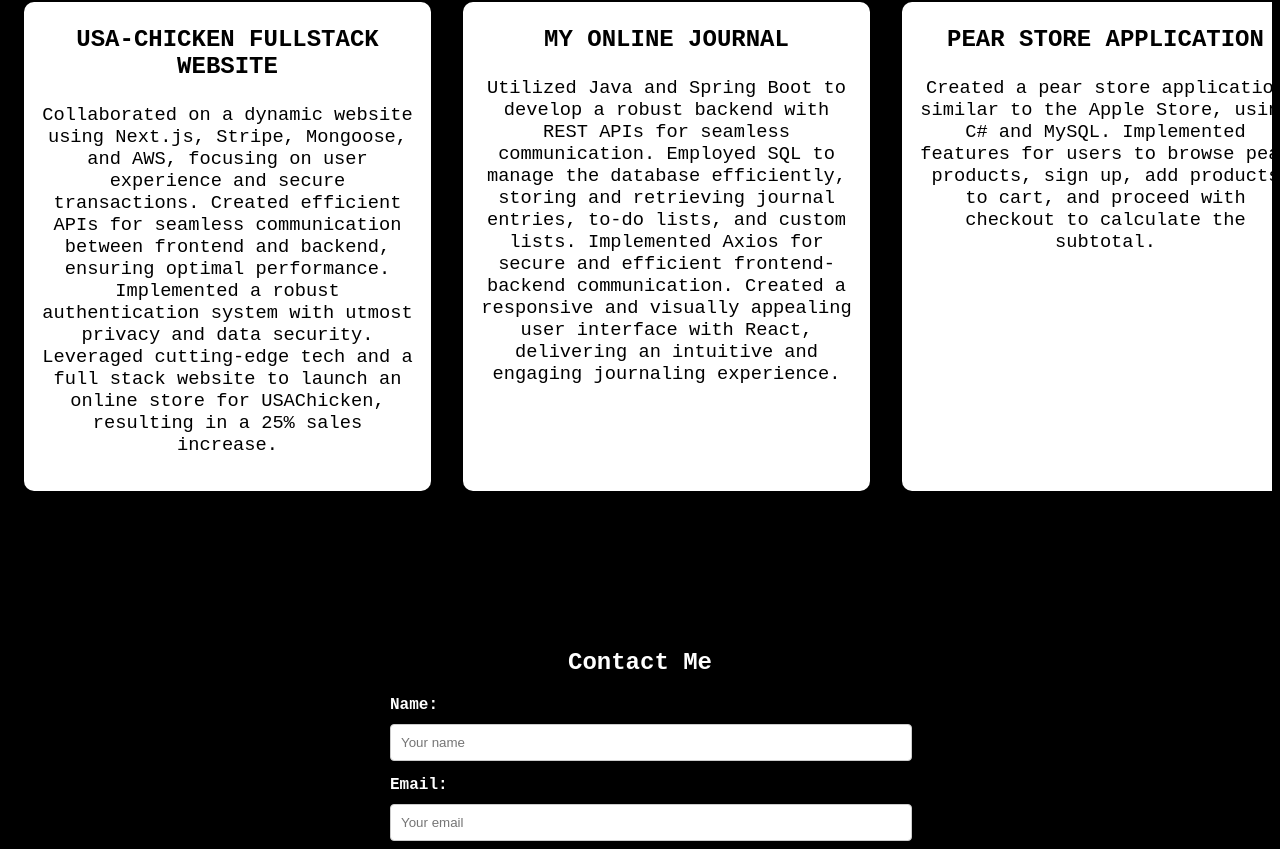
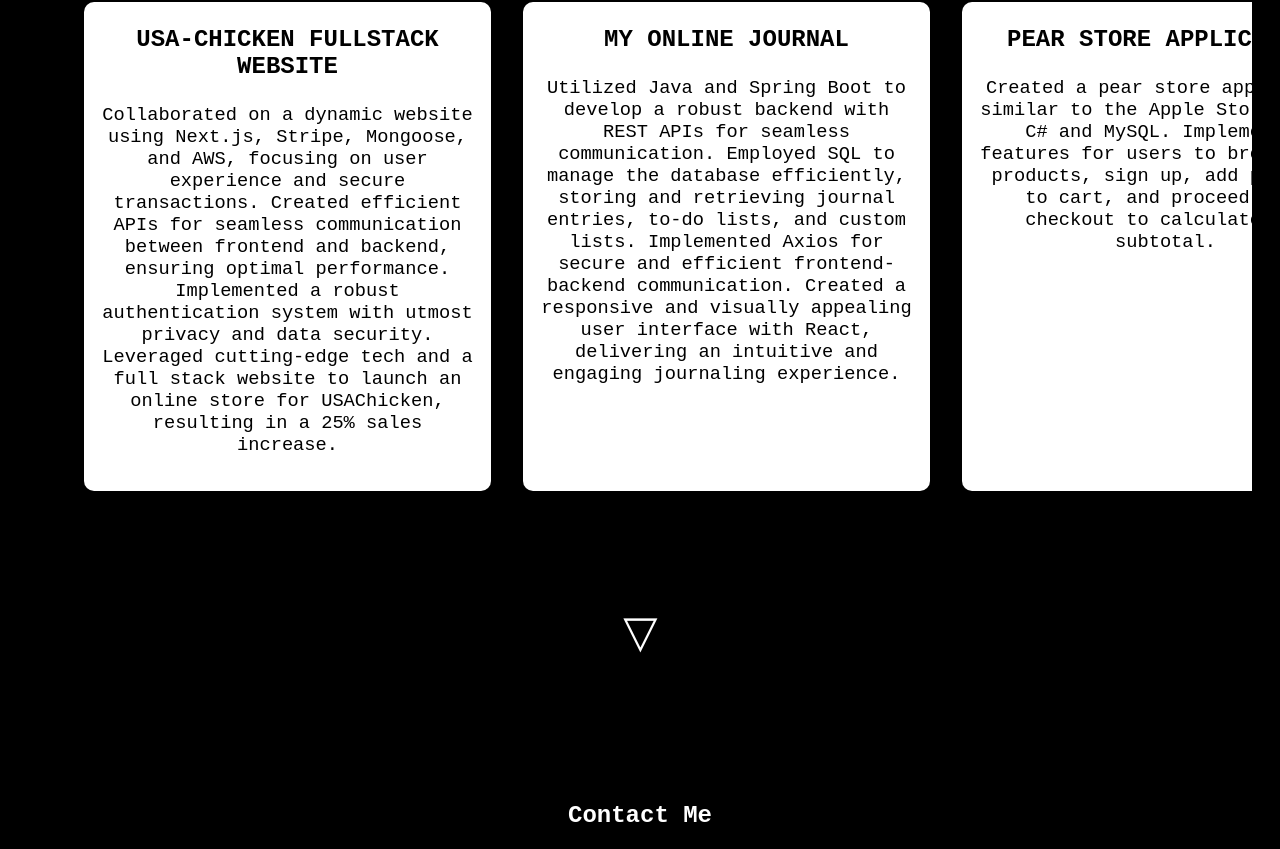
Before and after one commit to YxngMoe/PersonalWebsite, a Next.js app: page / in a window 1280 px wide. Shown: the part 2583-3432 px from the top of the page. Built offline with nearby package versions, Linux system fonts and the light colour scheme.

Commit message:
arrows Fixed

```diff
--- a/src/pages/index.js
+++ b/src/pages/index.js
@@ -228,7 +228,11 @@
         </div>
       )}
     </div>
+    <div className={styles.projectsArrowC}>
+    <a href="#contact" className={styles.projectsArrow} onClick={scrollToNextDiv}>▽</a>
     </div>
+    </div>
+
 
     <div className={styles.contact} id="contact">
         <h1>Contact Me</h1>
--- a/src/styles/Home.module.css
+++ b/src/styles/Home.module.css
@@ -216,6 +216,9 @@
 
 .projects {
   overflow-x: auto;
+  margin-left: 60px;
+  margin-right: 20px;
+
 }
 
 .projectsTitle {
@@ -521,3 +524,28 @@
   border-right: 15px solid white;
   right: -15px;
 }
+
+
+.projectsArrow{
+  margin-top: 100px;
+  font-size: 35px;
+  cursor: pointer;
+  animation: pump 1s infinite;
+  background-color: black;
+  color: white;
+  text-decoration: none;
+  padding: 5px;
+
+  }
+
+  .projectsArrow:hover{
+    background-color: white;
+    color: black;
+    border-radius: 50px;
+  }
+
+  .projectsArrowC{
+    display: flex;
+    align-items: center;
+    justify-content: center;
+  }
```
